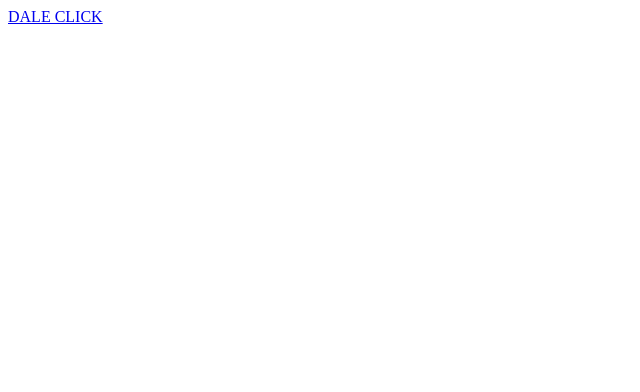
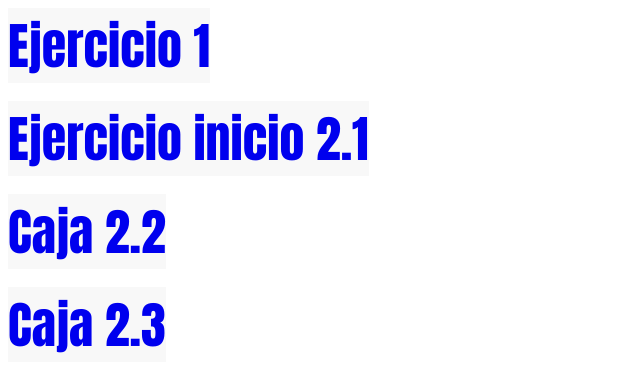
Before and after one commit to Camih1005/HTML____CSS, a plain HTML site: page index.html in a window 1280 px wide. Shown: the whole page, without its empty margins (0-640 px from the left). Drawn offline with Linux system fonts and the light colour scheme.

Commit message:
Add files via upload

```diff
--- a/index.html
+++ b/index.html
@@ -4,8 +4,23 @@
     <meta charset="UTF-8">
     <meta name="viewport" content="width=device-width, initial-scale=1.0">
     <title>Camilo Hernandez</title>
+    <style>
+        a{
+            font-size: 50px;
+            font-family: Impact, Haettenschweiler, 'Arial Narrow Bold', sans-serif;
+            text-decoration: none;
+            background-color: rgb(248, 248, 248);
+        }
+        a :hover{
+            background-color: rgb(255, 0, 0);
+            color: rgb(255, 255, 255);
+        }
+    </style>
 </head>
 <body>
-    <a href="Clase/trabajocamilo.html">DALE CLICK </a>
+    <a href="Clase/talleres-clases/caja1.html">Ejercicio 1</a><br><br>
+    <a href="Clase/talleres-clases/Paginafacil.html">Ejercicio inicio 2.1</a><br><br>
+    <a href="Clase/talleres-clases/fondo.html">Caja 2.2</a><br><br>
+    <a href="Clase/talleres-clases/punto3.html">Caja 2.3</a><br><br>
 </body>
 </html>
```
